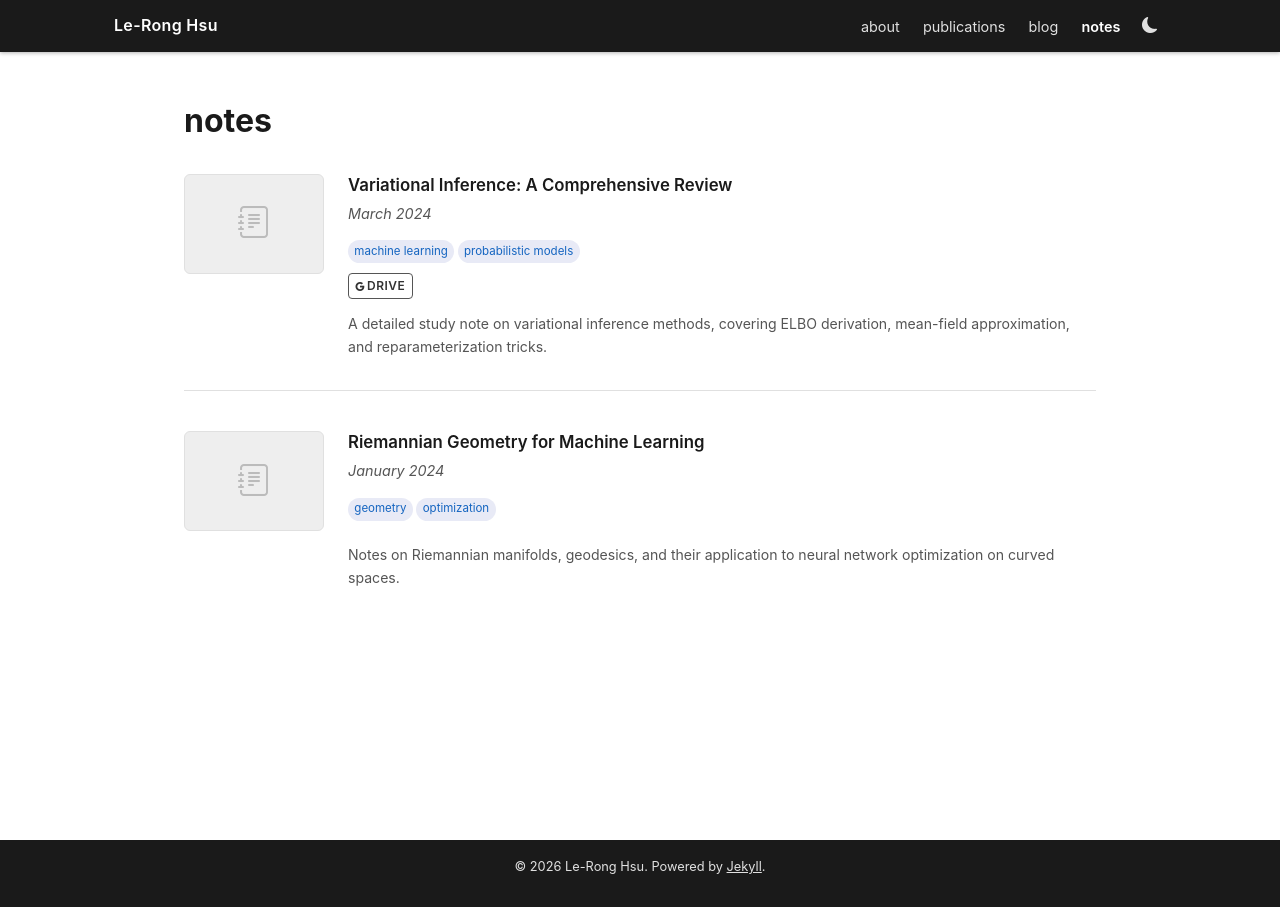
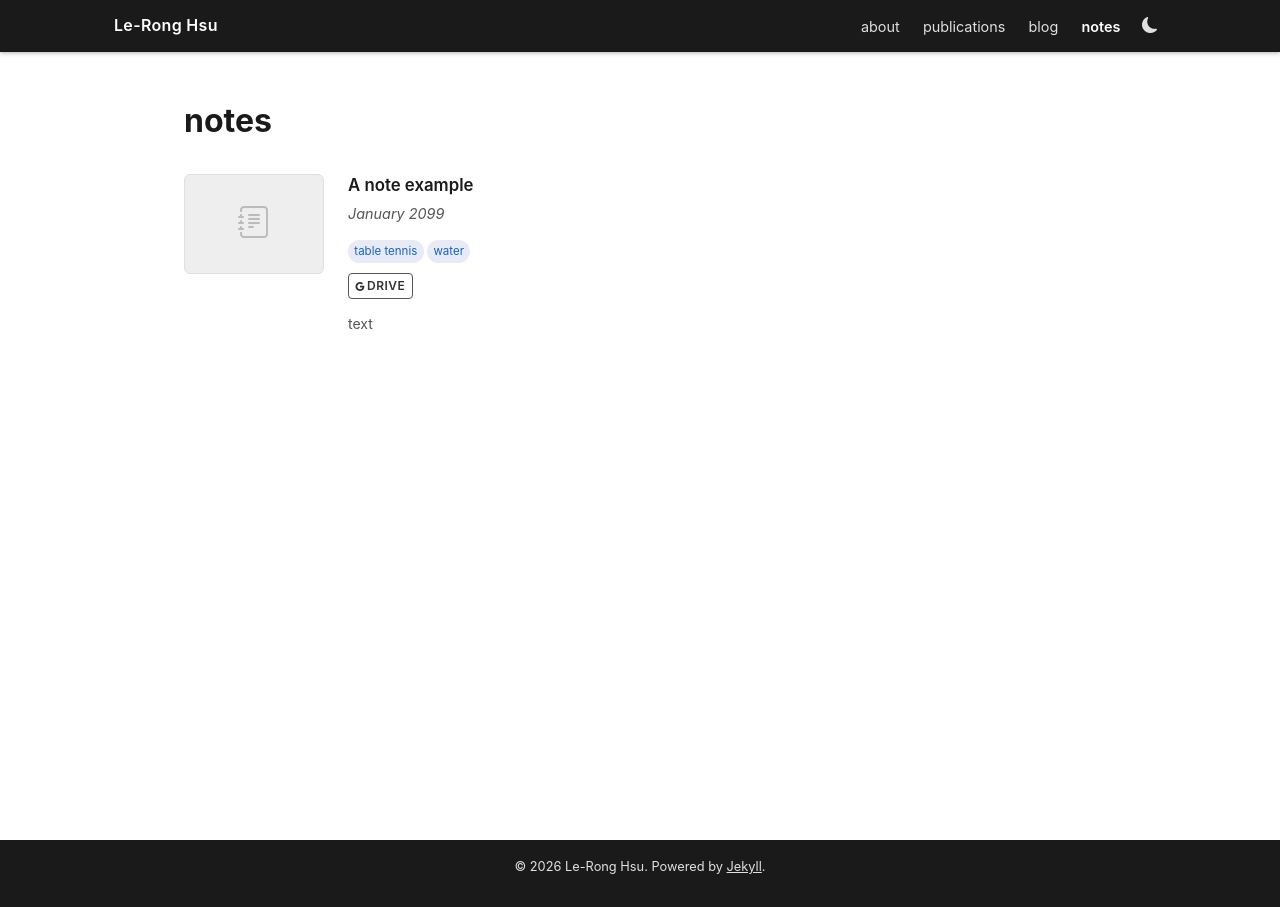
Before and after one commit to levi-hsu/levi-hsu.github.io, a Jekyll site: the page built from _pages/notes.md, in a window 1280 px wide. Built offline with Jekyll 4.4.1, drawn with Linux system fonts in a browser that asks for light colours.

Commit message:
delete some parts

```diff
--- a/_data/notes.yml
+++ b/_data/notes.yml
@@ -1,15 +1,7 @@
-- title: "Variational Inference: A Comprehensive Review"
-  date: "2024-03-15"
+- title: "A note example"
+  date: "2099-01-01"
   tags:
-    - "machine learning"
-    - "probabilistic models"
+    - "table tennis"
+    - "water"
   drive: "https://drive.google.com/..."
-  abstract: "A detailed study note on variational inference methods, covering ELBO derivation, mean-field approximation, and reparameterization tricks."
-
-- title: "Riemannian Geometry for Machine Learning"
-  date: "2024-01-10"
-  tags:
-    - "geometry"
-    - "optimization"
-  drive: ""
-  abstract: "Notes on Riemannian manifolds, geodesics, and their application to neural network optimization on curved spaces."
+  abstract: "text"
```
Also changed, not shown: _posts/2025-04-01-example-post.md (+1 -1 lines), 4 other files.
